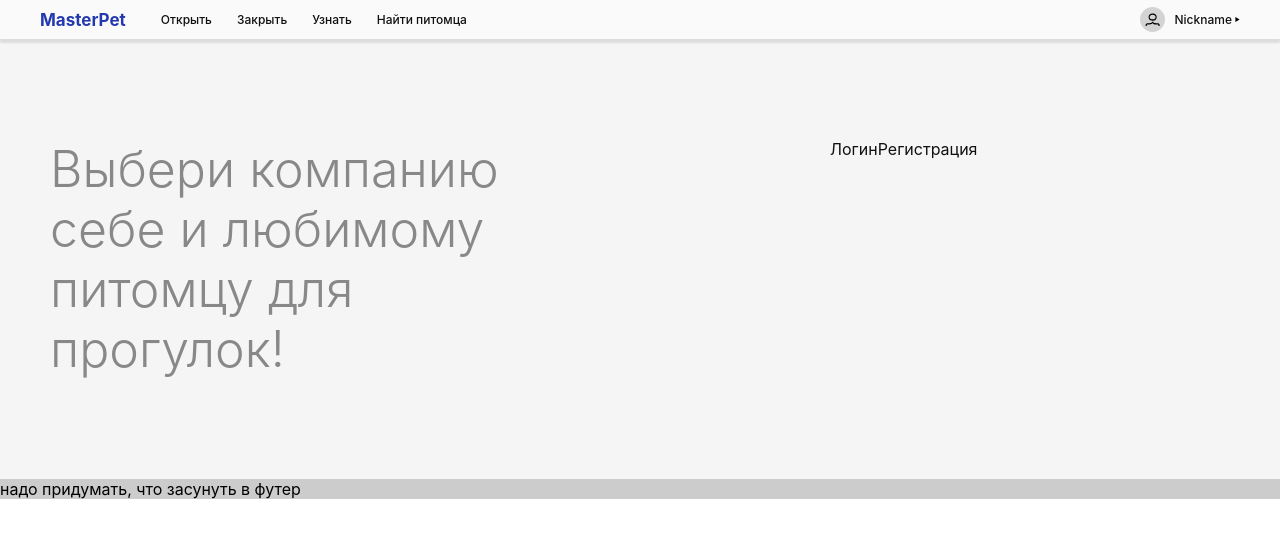
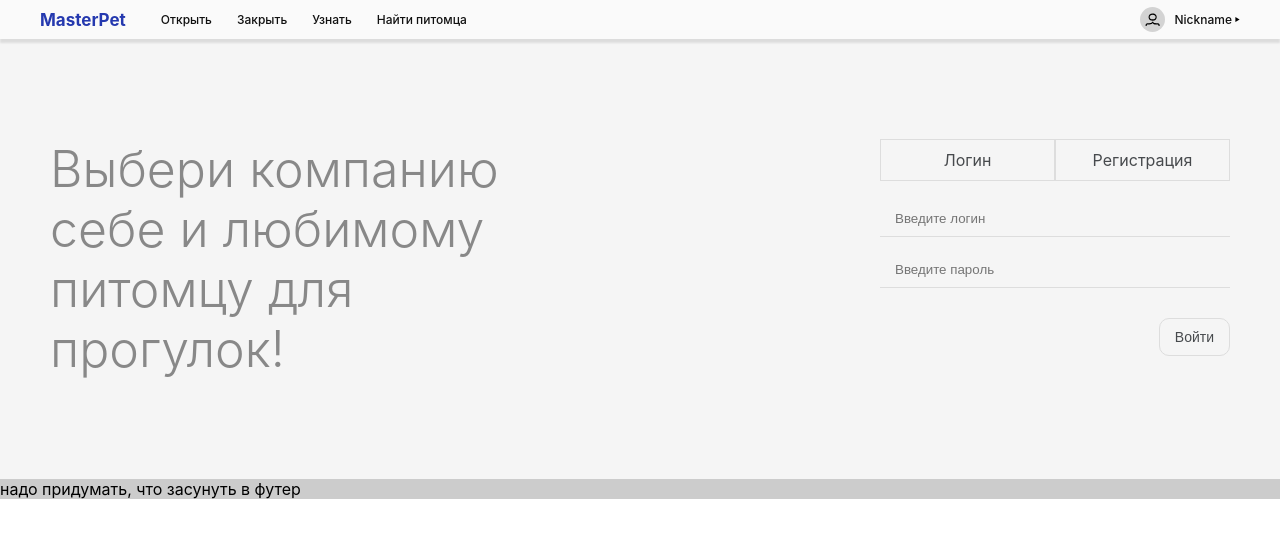
Before and after one commit to nastjazzz/final_project, a React (Create React App) app: page / in a window 1280 px wide. Shown: the top 538 px of the page. Built offline with nearby package versions, Linux system fonts and the light colour scheme.

Commit message:
add styles

```diff
--- a/src/components/Welcome/LoginForm.jsx
+++ b/src/components/Welcome/LoginForm.jsx
@@ -6,20 +6,19 @@ const LoginForm = ({loginData, checkLoginData})  => {
             <input
                 name='login'
                 type='text'
-                placeholder='Enter your login'
+                placeholder='Введите логин'
                 value={loginData.currentLogin}
                 className='input'
             />
             <input
                 name='password'
                 type='password'
-                placeholder='Enter your password'
+                placeholder='Введите пароль'
                 className='input'
                 value={loginData.currentPassword}
             />
             <div>
-                {/*<button onClick={() => checkCurrentLoginData(loginData, users)}>Войти</button>*/}
-                <button onClick={checkLoginData}>Войти</button>
+                <button className='button' onClick={checkLoginData}>Войти</button>
             </div>
         </>
     )
--- a/src/components/Welcome/RegistrationForm.jsx
+++ b/src/components/Welcome/RegistrationForm.jsx
@@ -17,7 +17,7 @@ const RegistrationForm = ({regData, addNewUser}) => {
             <input name='reg_password' value={regData.password}type='password' placeholder='Придумайте пароль' />
             <input name='reg_password2' value={regData.password2}type='password' placeholder='Повторите пароль' />
             <div>
-                <button type='submit' onClick={addNewUser}>Зарегистрироваться</button>
+                <button className='button' type='submit' onClick={addNewUser}>Зарегистрироваться</button>
             </div>
         </>
     )
--- a/src/components/Welcome/Welcome.jsx
+++ b/src/components/Welcome/Welcome.jsx
@@ -1,4 +1,4 @@
-import React, {useEffect, useState} from 'react'
+import React, {useState} from 'react'
 // import Auth from './Form/Auth'
 import './welcome.css'
 // import "fontsource-roboto"
@@ -62,12 +62,16 @@ const Welcome = () => {
 		<div className='wrapper'>
 			<div className='main'>
 				<Title/>
-				<div>
-					<div>
-						<NavLink to='/login'>Логин</NavLink>
-						<NavLink to='/registration'>Регистрация</NavLink>
+				<div className='auth__wrapper'>
+					<div className='auth__buttons'>
+						<div className='button__item'><NavLink to='/login'>Логин</NavLink></div>
+						<div className='button__item'><NavLink to='/registration'>Регистрация</NavLink></div>
 					</div>
 					<form onChange={onChangeLoginData} onSubmit={onSubmit} className='form'>
+						{/* Костыль path='/' ?? */}
+						<Route path='/' exact render={() => <LoginForm
+							loginData={loginData}
+							checkLoginData={checkLoginData}/>}/>
 						<Route path='/login' render={() => <LoginForm
 							loginData={loginData}
 							checkLoginData={checkLoginData}/>}/>
--- a/src/components/Welcome/welcome.css
+++ b/src/components/Welcome/welcome.css
@@ -5,13 +5,11 @@
 .main {
     max-width: 1200px;
     margin: 0 auto;
-    /*height: 100vh;*/
 
     display: flex;
     justify-content: space-between;
 
     padding: 50px 0;
-
 }
 
 .title {
@@ -21,45 +19,50 @@
     color: #888888;
 }
 
+.auth__wrapper {
+    max-width: 350px;
+}
 
-
-@media  {
-
+.auth__buttons {
+    display: flex;
+    margin-bottom: 20px;
+}
+.button__item {
+    width: 50%;
+    text-align: center;
+    padding: 10px 15px;
+    border: 1px solid #dddddd;
+}
+.button__item a {
+    color: #474a4d;
 }
 
 .form {
-    width: 400px;
     box-sizing: border-box;
 }
 
 .form input {
+    width: 100%;
+    color: #474a4d;
+
     box-sizing: border-box;
-    font-size: 13px;
+    padding: 10px 15px;
+    margin-bottom: 15px;
 
-    width: 300px;
-    height: 30px;
-    padding: 0 15px;
-    margin-bottom: 15px;
     background: none;
     border: none;
     outline: none;
-    border-bottom: 1.5px solid #888888;
+    border-bottom: 1.5px solid #dddddd;
 }
 
-.form div {
-    width: 300px;
-    padding: 0 15px;
+.button {
     font-size: 14px;
     color: #474a4d;
+    float: right;
+    border: 1px solid #dddddd;
+    background: none;
+    outline: none;
+    padding: 10px 15px;
+    border-radius: 10px;
+    margin-top: 15px;
 }
-
-.select {
-    background: none;
-    margin-bottom: 15px;
-    border: none;
-    margin-left: 30px;
-}
-
-.select > option {
-
-}
--- a/src/index.js
+++ b/src/index.js
@@ -7,9 +7,9 @@ import {BrowserRouter} from "react-router-dom";
 
 ReactDOM.render(
     <BrowserRouter>
-        {/*<React.StrictMode>*/}
+        <React.StrictMode>
             <App/>
-        {/*</React.StrictMode>*/}
+        </React.StrictMode>
     </BrowserRouter>,
     document.getElementById('root')
 )
```
